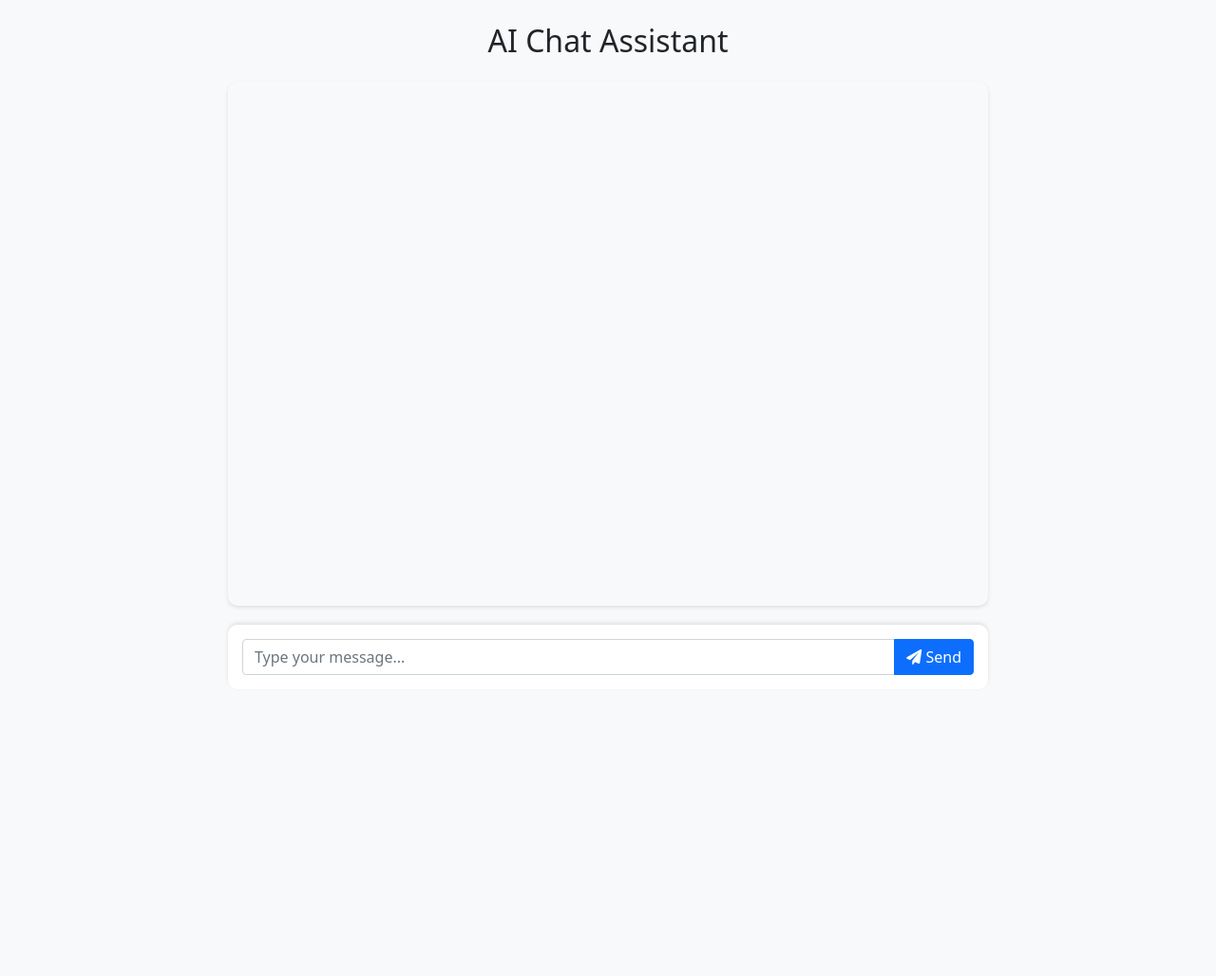
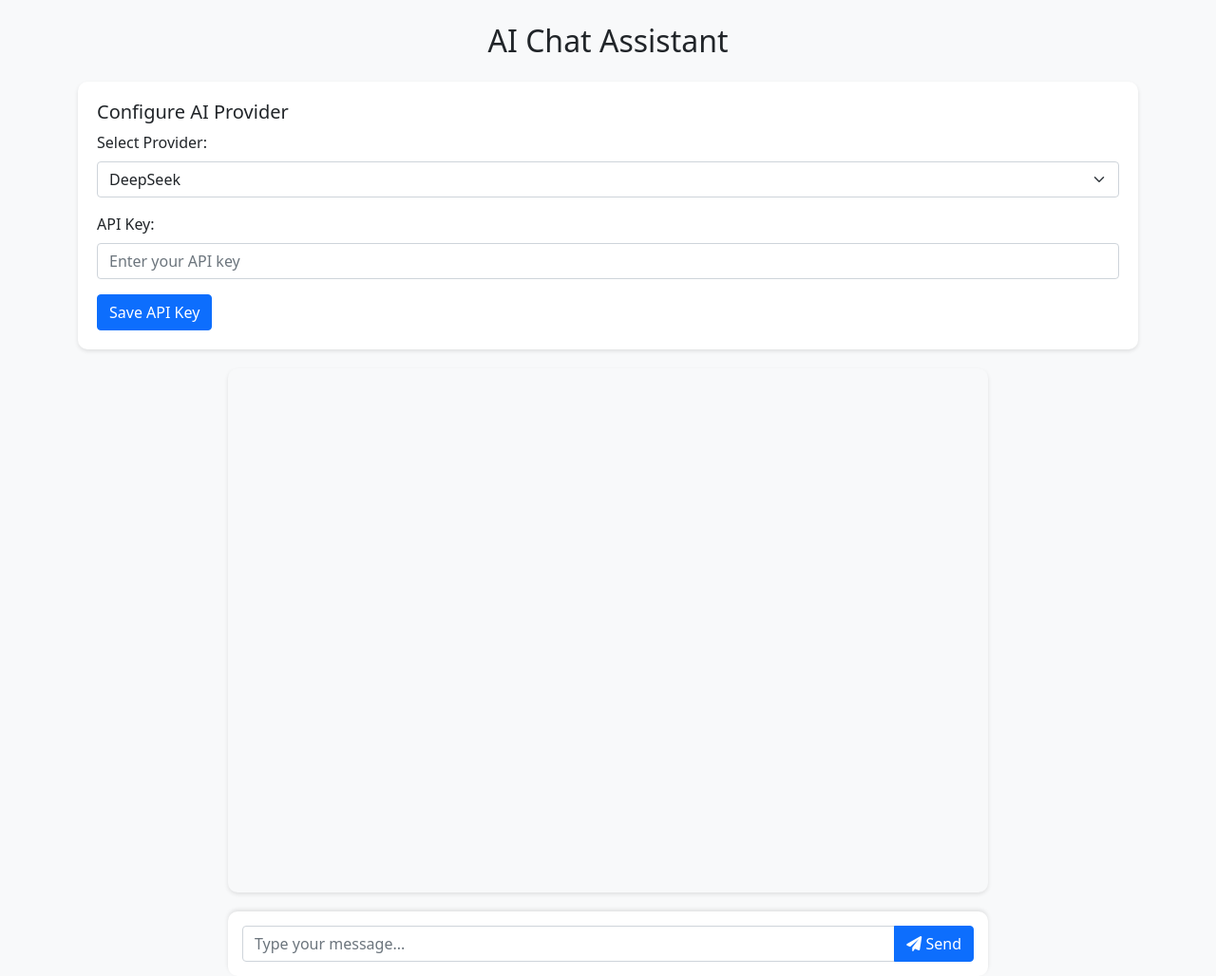
Before and after one commit to Adarshx22223/chatai, a Flask app: page / in a window 1280 px wide. Shown: the whole page at 95% size. Before the commit the page ends 711 px from the top, so only its background shows below. Run offline with Flask 3, Linux system fonts and the light colour scheme.

Commit message:
Agent query: Can you access the chat interface and see the new provider selection and API key input fields at the top of the page?
Implement user-configurable API keys for DeepSeek and OpenAI, enabling users to specify their own API keys for chat functionality.

Screenshot: https://storage.googleapis.com/screenshot-production-us-central1/22380205-805d-4e27-8725-2164bf35aadb/6bc3cf8c-a322-48fd-8b3f-08cef03b2d29.jpg

```diff
--- a/app.py
+++ b/app.py
@@ -1,7 +1,9 @@
-from flask import Flask, render_template, request, jsonify
+from flask import Flask, render_template, request, jsonify, session
 import os
 import requests
 import logging
+import openai
+from openai import OpenAI
 
 # Configure logging
 logging.basicConfig(level=logging.DEBUG)
@@ -10,52 +12,79 @@ logger = logging.getLogger(__name__)
 app = Flask(__name__)
 app.secret_key = os.environ.get("FLASK_SECRET_KEY", "a secret key")
 
-# DeepSeek API configuration
-DEEPSEEK_API_URL = "https://api.deepseek.ai/v1/chat/completions"  # Updated endpoint
-DEEPSEEK_API_KEY = os.environ.get("DEEPSEEK_API_KEY")
+# AI Provider configurations
+DEEPSEEK_API_URL = "https://api.deepseek.ai/v1/chat/completions"
+
+def get_api_key(provider):
+    """Get API key from session for the specified provider"""
+    return session.get(f'{provider}_api_key')
 
 @app.route('/')
 def home():
     return render_template('chat.html')
 
+@app.route('/set-api-key', methods=['POST'])
+def set_api_key():
+    data = request.json
+    provider = data.get('provider')
+    api_key = data.get('api_key')
+
+    if not provider or not api_key:
+        return jsonify({'error': 'Provider and API key are required'}), 400
+
+    # Store API key in session
+    session[f'{provider}_api_key'] = api_key
+    return jsonify({'message': f'{provider} API key set successfully'})
+
 @app.route('/chat', methods=['POST'])
 def chat():
-    user_message = request.json.get('message')
+    data = request.json
+    user_message = data.get('message')
+    provider = data.get('provider', 'deepseek')  # Default to deepseek
+
     if not user_message:
         return jsonify({'error': 'No message provided'}), 400
 
-    if not DEEPSEEK_API_KEY:
-        logger.error("DeepSeek API key not found in environment variables")
-        return jsonify({'error': 'API configuration error'}), 500
+    api_key = get_api_key(provider)
+    if not api_key:
+        return jsonify({'error': f'Please set your {provider} API key first'}), 401
 
     try:
-        logger.debug(f"Sending request to DeepSeek API with message: {user_message}")
-        response = requests.post(
-            DEEPSEEK_API_URL,
-            json={
-                "model": "deepseek-chat",
-                "messages": [
-                    {"role": "user", "content": user_message}
-                ]
-            },
-            headers={
-                'Authorization': f'Bearer {DEEPSEEK_API_KEY}',
-                'Content-Type': 'application/json'
-            }
-        )
-        response.raise_for_status()
-        logger.debug(f"Received response from DeepSeek API: {response.json()}")
+        if provider == 'openai':
+            client = OpenAI(api_key=api_key)
+            response = client.chat.completions.create(
+                model="gpt-4",
+                messages=[{"role": "user", "content": user_message}]
+            )
+            assistant_message = response.choices[0].message.content
 
-        # Extract the assistant's message from the response
-        assistant_message = response.json()['choices'][0]['message']['content']
+        elif provider == 'deepseek':
+            logger.debug(f"Sending request to DeepSeek API with message: {user_message}")
+            response = requests.post(
+                DEEPSEEK_API_URL,
+                json={
+                    "model": "deepseek-chat",
+                    "messages": [
+                        {"role": "user", "content": user_message}
+                    ]
+                },
+                headers={
+                    'Authorization': f'Bearer {api_key}',
+                    'Content-Type': 'application/json'
+                }
+            )
+            response.raise_for_status()
+            logger.debug(f"Received response from DeepSeek API: {response.json()}")
+            assistant_message = response.json()['choices'][0]['message']['content']
+
+        else:
+            return jsonify({'error': 'Invalid AI provider selected'}), 400
+
         return jsonify({'reply': assistant_message})
 
-    except requests.exceptions.RequestException as e:
-        logger.error(f"Error calling DeepSeek API: {str(e)}")
+    except (requests.exceptions.RequestException, openai.APIError) as e:
+        logger.error(f"Error calling {provider} API: {str(e)}")
         return jsonify({'error': f'Error communicating with AI service: {str(e)}'}), 500
-    except KeyError as e:
-        logger.error(f"Unexpected API response format: {str(e)}")
-        return jsonify({'error': 'Unexpected response format from AI service'}), 500
     except Exception as e:
         logger.error(f"Unexpected error: {str(e)}")
         return jsonify({'error': 'An unexpected error occurred'}), 500
--- a/pyproject.toml
+++ b/pyproject.toml
@@ -8,6 +8,7 @@ dependencies = [
     "flask>=3.1.0",
     "flask-sqlalchemy>=3.1.1",
     "gunicorn>=23.0.0",
+    "openai>=1.61.1",
     "psycopg2-binary>=2.9.10",
     "requests>=2.32.3",
     "slack-sdk>=3.34.0",
--- a/templates/chat.html
+++ b/templates/chat.html
@@ -57,11 +57,36 @@
             0% { transform: rotate(0deg); }
             100% { transform: rotate(360deg); }
         }
+        .api-key-form {
+            background: white;
+            padding: 20px;
+            border-radius: 10px;
+            margin-bottom: 20px;
+            box-shadow: 0 2px 4px rgba(0,0,0,0.1);
+        }
     </style>
 </head>
 <body class="bg-light">
     <div class="container mt-4">
         <h2 class="text-center mb-4">AI Chat Assistant</h2>
+
+        <!-- API Key Configuration -->
+        <div class="api-key-form">
+            <h5>Configure AI Provider</h5>
+            <div class="mb-3">
+                <label for="provider" class="form-label">Select Provider:</label>
+                <select class="form-select" id="provider">
+                    <option value="deepseek">DeepSeek</option>
+                    <option value="openai">OpenAI (GPT-4)</option>
+                </select>
+            </div>
+            <div class="mb-3">
+                <label for="apiKey" class="form-label">API Key:</label>
+                <input type="password" class="form-control" id="apiKey" placeholder="Enter your API key">
+            </div>
+            <button class="btn btn-primary" onclick="setApiKey()">Save API Key</button>
+        </div>
+
         <div class="chat-container">
             <div class="messages" id="messages"></div>
             <div class="loading" id="loading">
@@ -86,9 +111,35 @@
             messagesDiv.scrollTop = messagesDiv.scrollHeight;
         }
 
+        async function setApiKey() {
+            const provider = document.getElementById('provider').value;
+            const apiKey = document.getElementById('apiKey').value;
+
+            try {
+                const response = await fetch('/set-api-key', {
+                    method: 'POST',
+                    headers: {
+                        'Content-Type': 'application/json'
+                    },
+                    body: JSON.stringify({ provider, api_key: apiKey })
+                });
+                const data = await response.json();
+
+                if (response.ok) {
+                    alert('API key saved successfully!');
+                    document.getElementById('apiKey').value = '';
+                } else {
+                    alert('Error: ' + data.error);
+                }
+            } catch (error) {
+                alert('Error saving API key');
+            }
+        }
+
         async function sendMessage() {
             const input = document.getElementById('messageInput');
             const loadingDiv = document.getElementById('loading');
+            const provider = document.getElementById('provider').value;
             const message = input.value.trim();
             if (!message) return;
 
@@ -103,7 +154,10 @@
                     headers: {
                         'Content-Type': 'application/json'
                     },
-                    body: JSON.stringify({ message })
+                    body: JSON.stringify({
+                        message,
+                        provider
+                    })
                 });
                 const data = await response.json();
 
```
Also changed, not shown: 1 other file.
